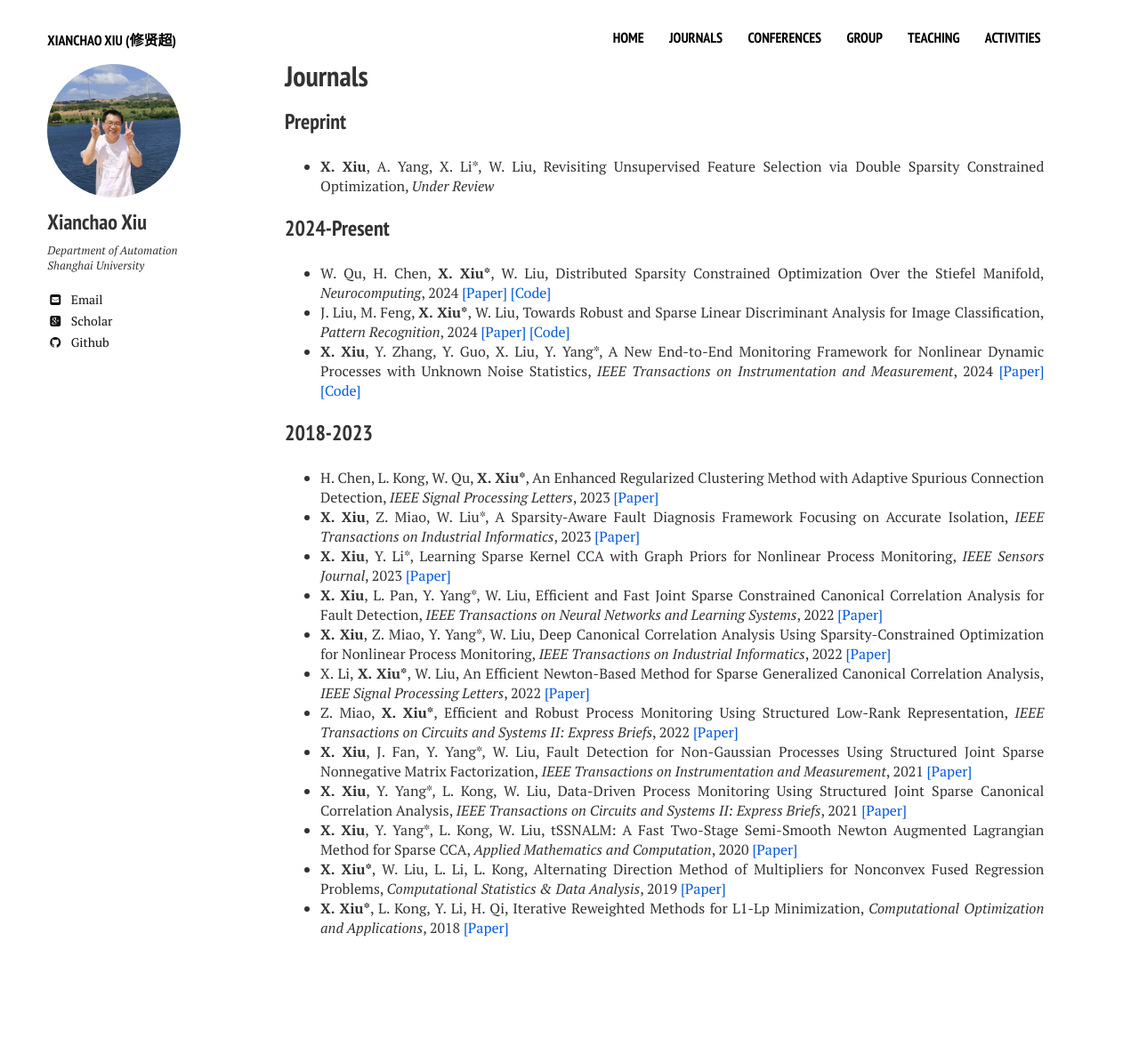
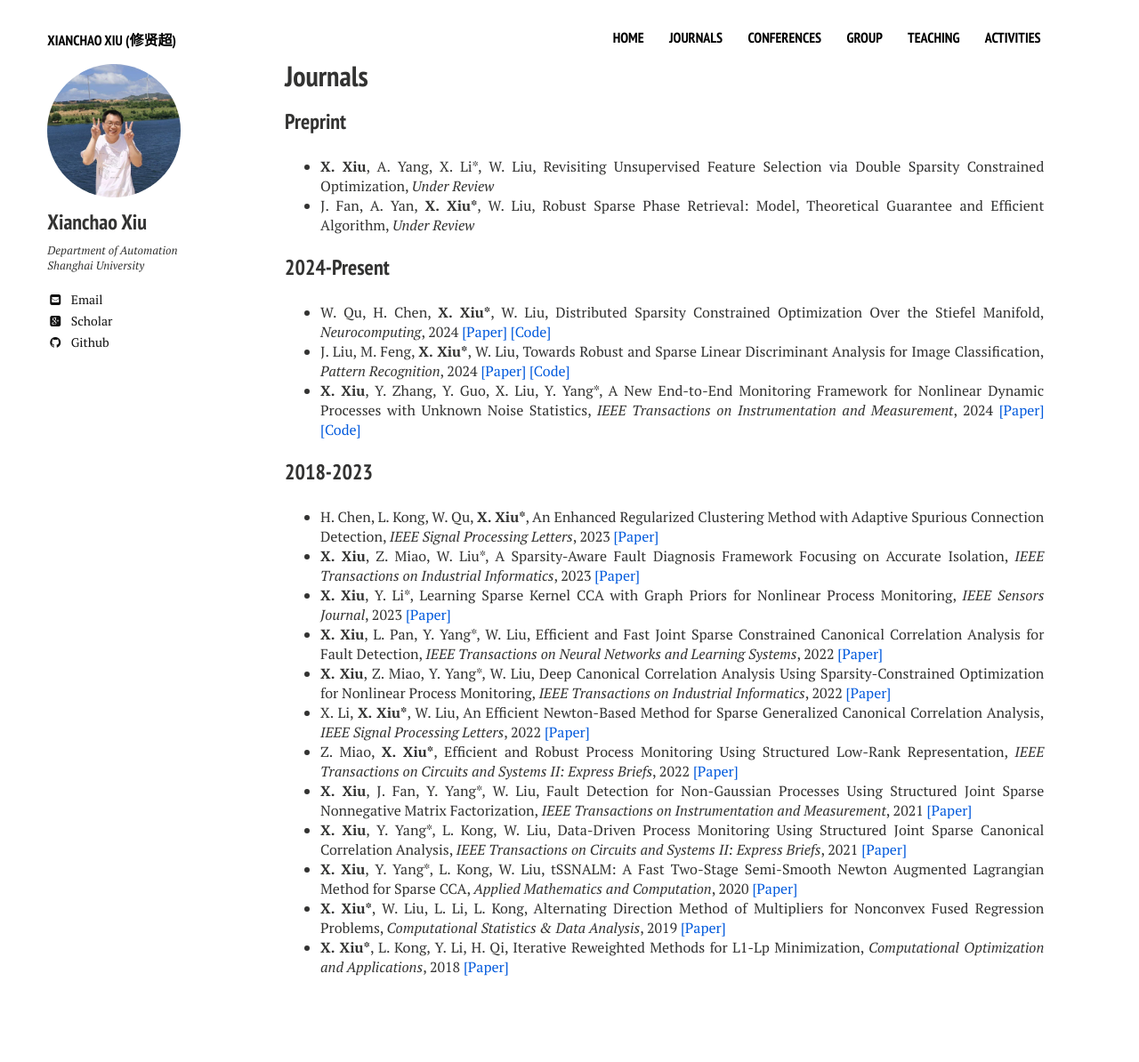
Before and after one commit to xianchaoxiu/xianchaoxiu.github.io, a Jekyll site: the page built from journals/index.md, in a window 1280 px wide. Shown: the whole page at 89% size. Built offline with Jekyll 4.4.1, drawn with Linux system fonts in a browser that asks for light colours; nearby versions of some CDN libraries; before the commit the page ends 1150 px from its top, so only the background shows below that.

Commit message:
Update index.md

```diff
--- a/journals/index.md
+++ b/journals/index.md
@@ -10,6 +10,7 @@ share: false
 
 ### Preprint
 * <b>X. Xiu</b>, A. Yang, X. Li*, W. Liu, Revisiting Unsupervised Feature Selection via Double Sparsity Constrained Optimization, <i>Under Review</i> <br>
+* J. Fan, A. Yan, <b>X. Xiu*</b>, W. Liu, Robust Sparse Phase Retrieval: Model, Theoretical Guarantee and Efficient Algorithm, <i>Under Review</i> <br>
 
 ### 2024-Present
 * W. Qu, H. Chen, <b>X. Xiu*</b>, W. Liu, Distributed Sparsity Constrained Optimization Over the Stiefel Manifold, <i>Neurocomputing</i>, 2024 <a href="https://www.sciencedirect.com/science/article/pii/S0925231224010385" class="textlink" target="_blank">[Paper]</a> <a href="https://github.com/wtqu/DREAM" class="textlink" target="_blank">[Code]</a> <br>
```
